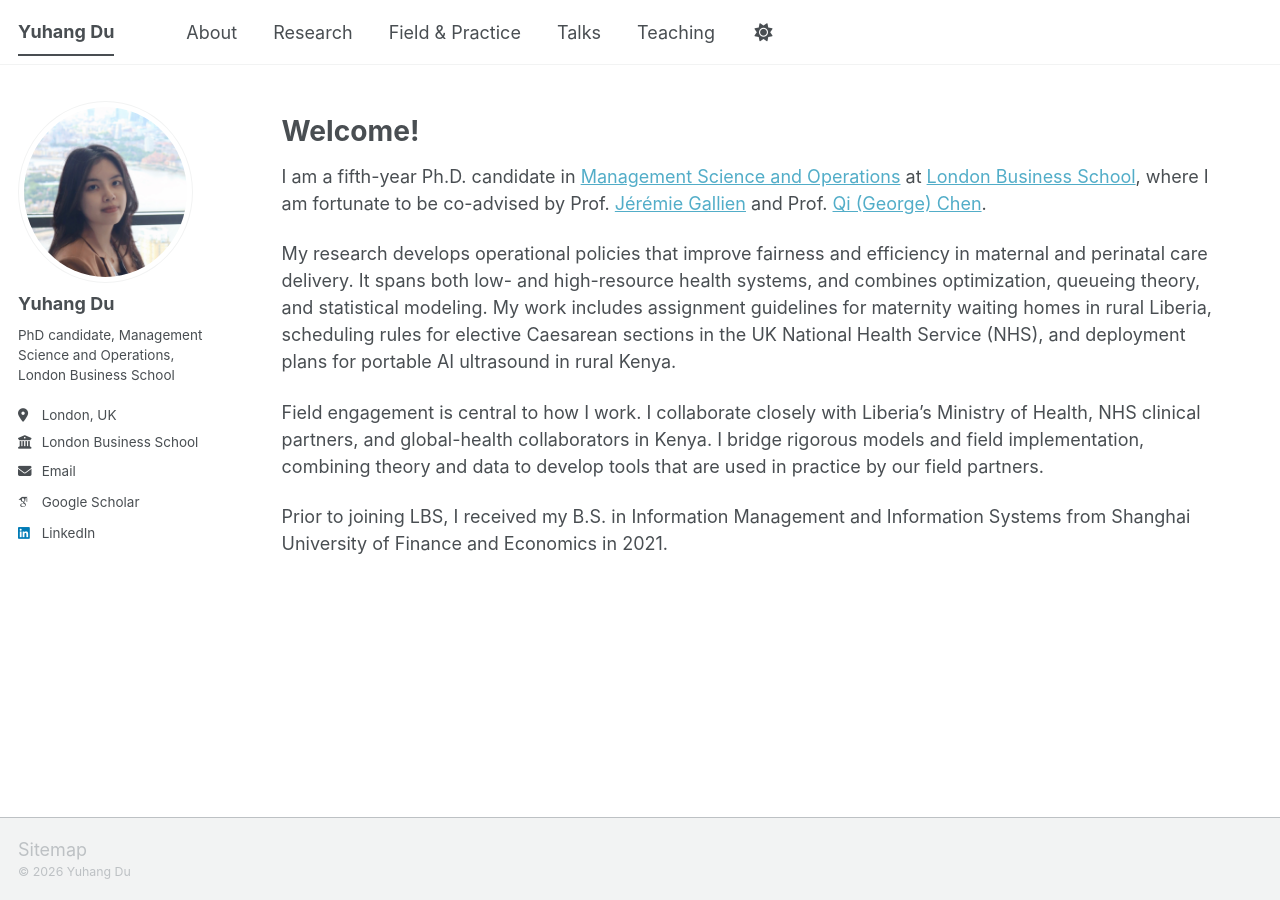
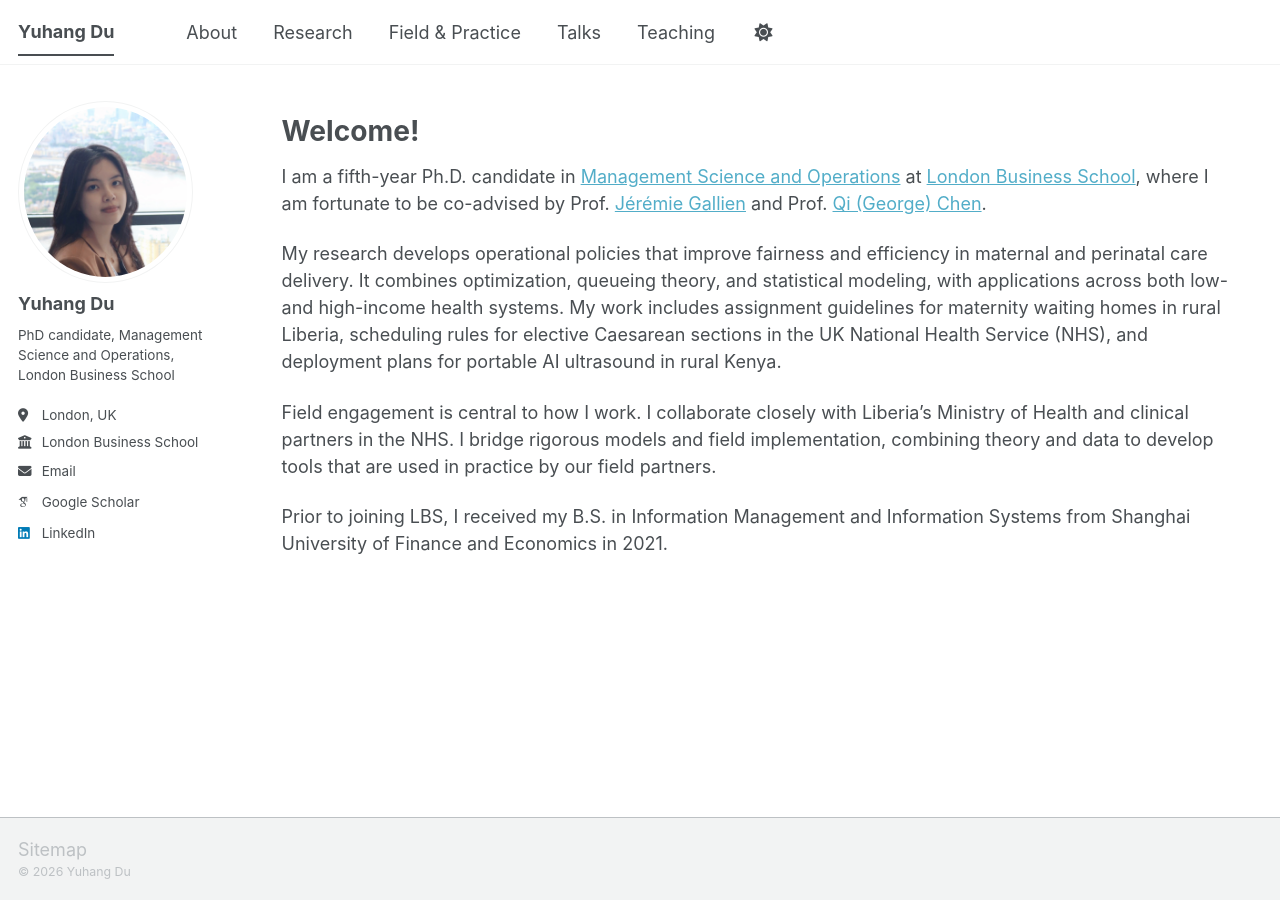
Before and after one commit to yuhangdu-edu/yuhangdu-edu.github.io, a Jekyll site: the page built from _pages/about.md, in a window 1280 px wide. Built offline with Jekyll 4.4.1, drawn with Linux system fonts in a browser that asks for light colours; some web fonts are replaced; a script bundle is joined from its source files by our own code; library files that are not in the unit come from our copies.

Commit message:
Update about.md

```diff
--- a/_pages/about.md
+++ b/_pages/about.md
@@ -11,8 +11,8 @@ redirect_from:
 
 I am a fifth-year Ph.D. candidate in [Management Science and Operations](https://www.london.edu/faculty-and-research/management-science-and-operations) at [London Business School](https://www.london.edu), where I am fortunate to be co-advised by Prof. [Jérémie Gallien](https://www.london.edu/faculty-and-research/faculty-profiles/g/gallien-j) and Prof. [Qi (George) Chen](https://www.london.edu/faculty-and-research/faculty-profiles/g/george-chen).
 
-My research develops operational policies that improve fairness and efficiency in maternal and perinatal care delivery. It spans both low- and high-resource health systems, and combines optimization, queueing theory, and statistical modeling. My work includes assignment guidelines for maternity waiting homes in rural Liberia, scheduling rules for elective Caesarean sections in the UK National Health Service (NHS), and deployment plans for portable AI ultrasound in rural Kenya.
+My research develops operational policies that improve fairness and efficiency in maternal and perinatal care delivery. It combines optimization, queueing theory, and statistical modeling, with applications across both low- and high-income health systems. My work includes assignment guidelines for maternity waiting homes in rural Liberia, scheduling rules for elective Caesarean sections in the UK National Health Service (NHS), and deployment plans for portable AI ultrasound in rural Kenya.
 
-Field engagement is central to how I work. I collaborate closely with Liberia's Ministry of Health, NHS clinical partners, and global-health collaborators in Kenya. I bridge rigorous models and field implementation, combining theory and data to develop tools that are used in practice by our field partners.
+Field engagement is central to how I work. I collaborate closely with Liberia's Ministry of Health and clinical partners in the NHS. I bridge rigorous models and field implementation, combining theory and data to develop tools that are used in practice by our field partners.
 
 Prior to joining LBS, I received my B.S. in Information Management and Information Systems from Shanghai University of Finance and Economics in 2021.
```
